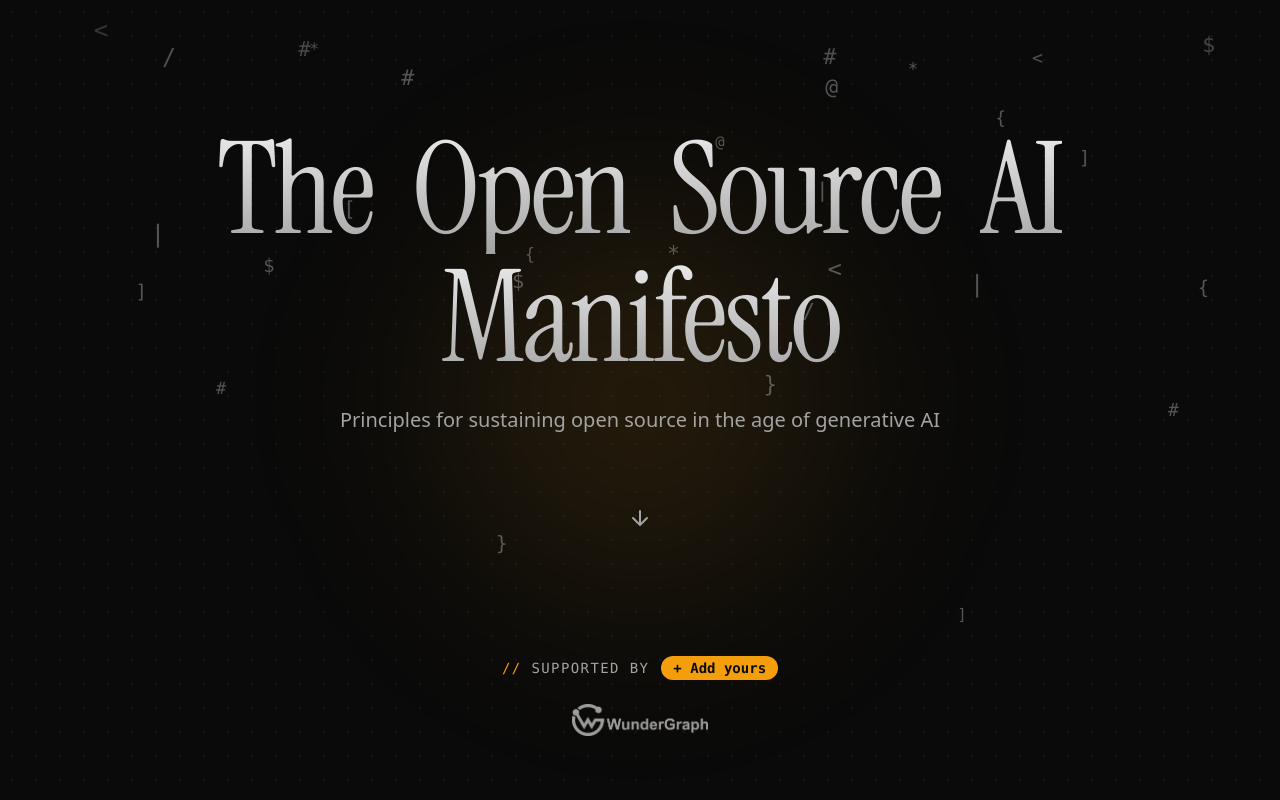
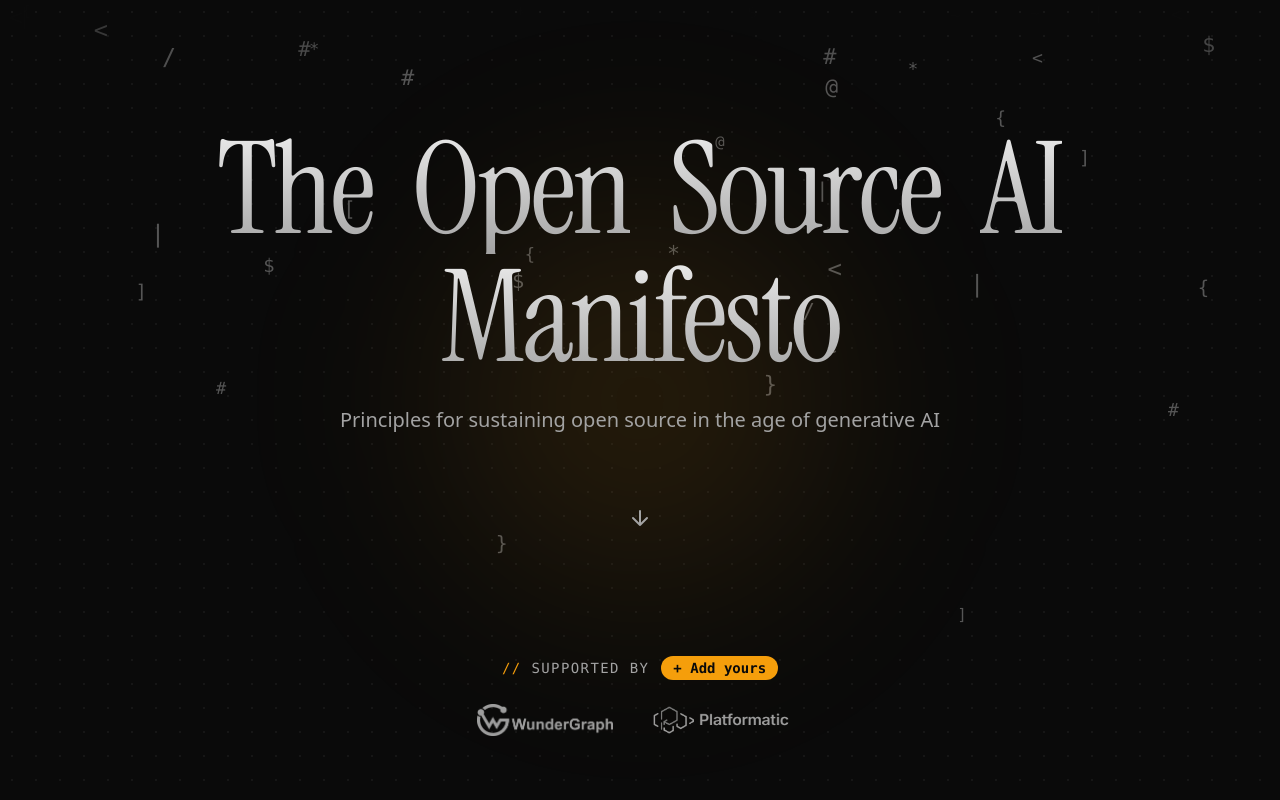
Before and after one commit to OSSAIManifesto/manifesto, a Next.js app: page / in a window 1280 px wide. Shown: the top 800 px of the page. Built offline with nearby package versions, Linux system fonts and the light colour scheme.

Commit message:
feat: add Platformatic brand logo

```diff
--- a/src/components/brand-slider.tsx
+++ b/src/components/brand-slider.tsx
@@ -4,9 +4,7 @@ import { motion } from "motion/react";
 import brands from "@/data/brands.json";
 
 function BrandLogo({ brand }: { brand: (typeof brands)[number] }) {
-  return (
-    <span className="flex items-center select-none whitespace-nowrap px-6 opacity-60 hover:opacity-100 transition-opacity">
-      {brand.logo ? (
+  const content = brand.logo ? (
     <img
       src={`/brands/${brand.logo}`}
       alt={brand.name}
@@ -16,9 +14,19 @@ function BrandLogo({ brand }: { brand: (typeof brands)[number] }) {
     <span className="font-mono text-lg text-foreground">
       {brand.name}
     </span>
-      )}
-    </span>
   );
+
+  const className = "flex items-center select-none whitespace-nowrap px-3 opacity-60 hover:opacity-100 transition-opacity";
+
+  if (brand.url) {
+    return (
+      <a href={brand.url} target="_blank" rel="noopener noreferrer" className={className}>
+        {content}
+      </a>
+    );
+  }
+
+  return <span className={className}>{content}</span>;
 }
 
 export function BrandSlider() {
--- a/src/data/brands.json
+++ b/src/data/brands.json
@@ -1,6 +1,12 @@
 [
   {
     "name": "WunderGraph",
-    "logo": "wundergraph.png"
+    "logo": "wundergraph.png",
+    "url": "https://wundergraph.com"
+  },
+  {
+    "name": "Platformatic",
+    "logo": "platformatic.png",
+    "url": "https://platformatic.dev"
   }
 ]
```
Also changed, not shown: public/brands/platformatic.png (added). Lines whose indentation alone changed are shown as unchanged.
